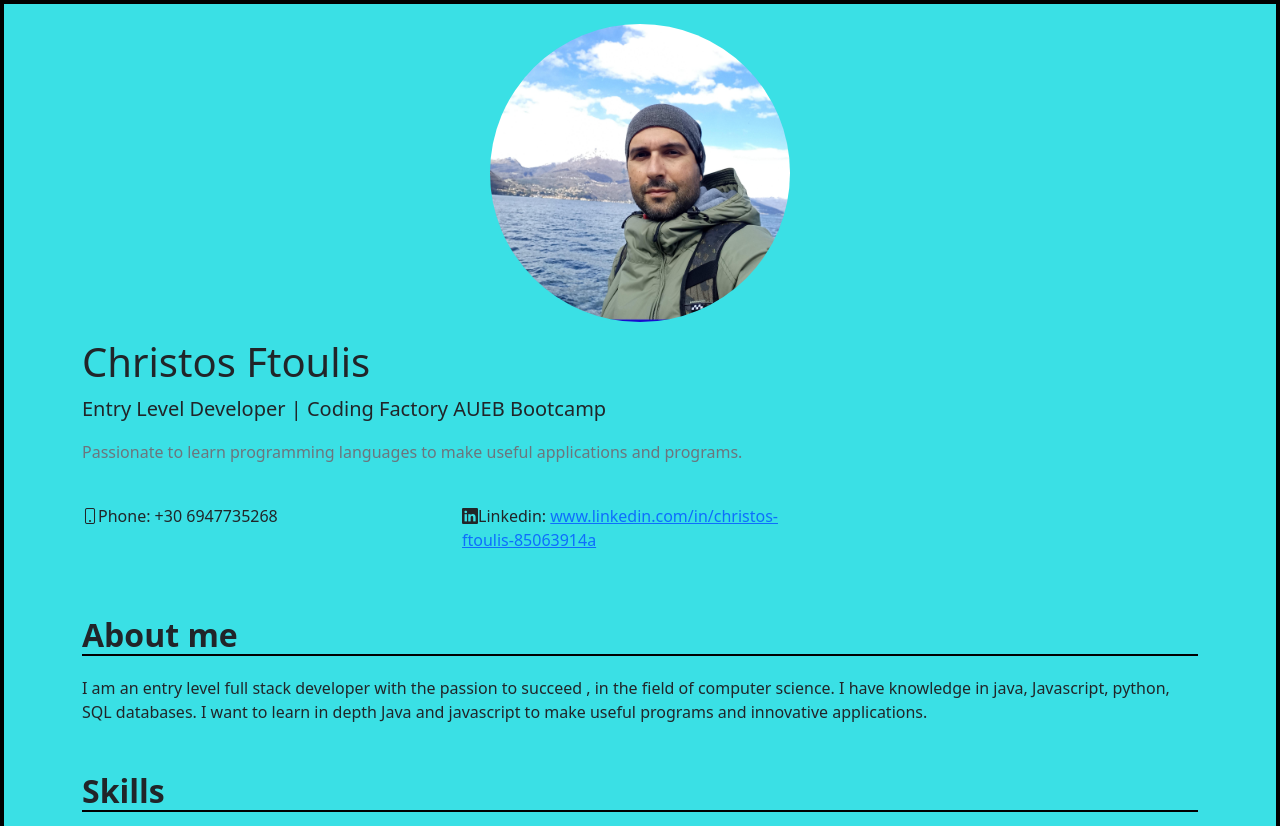
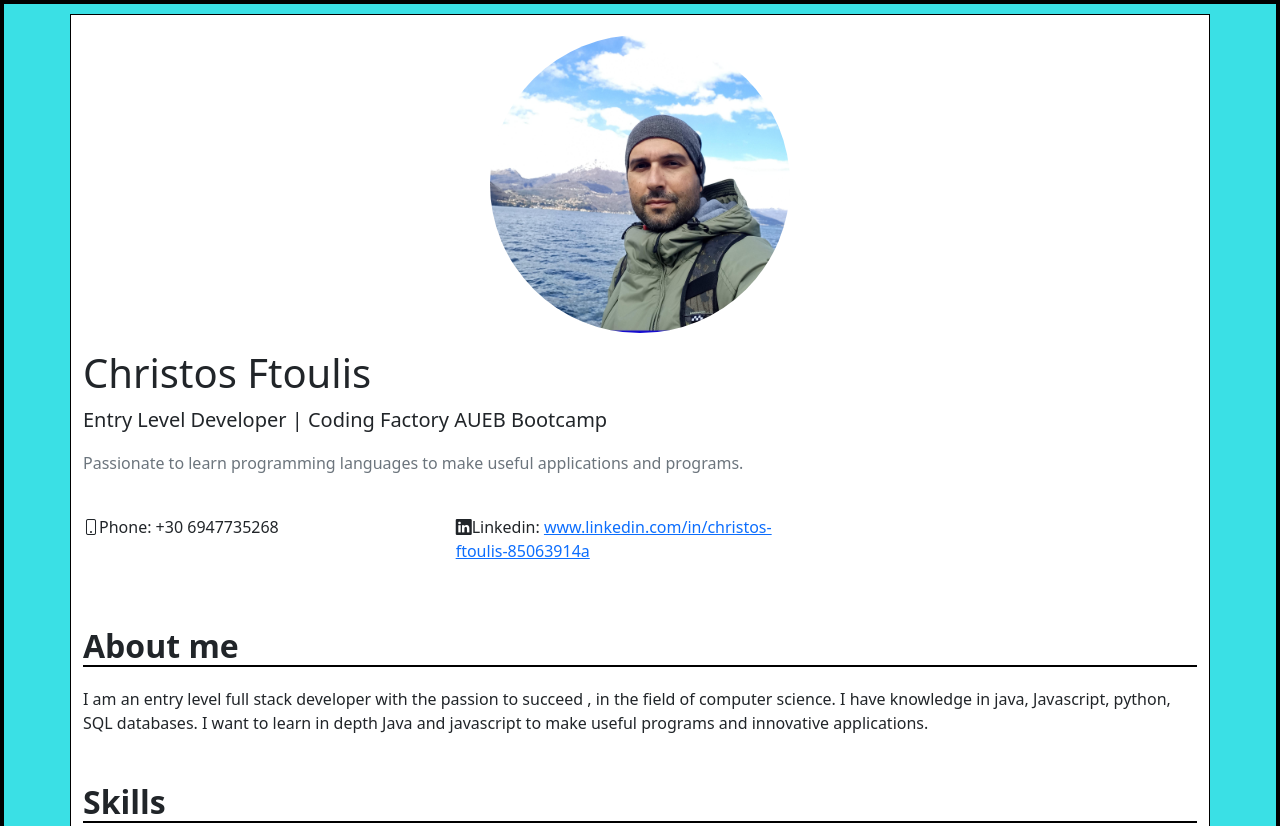
Before and after one commit to Christosft/personal-cv, a plain HTML site: page index.html in a window 1280 px wide. Shown: the top 826 px of the page. Drawn offline with nearby package versions, Linux system fonts and the light colour scheme.

Commit message:
personal resume

```diff
--- a/css/cv-webpage.css
+++ b/css/cv-webpage.css
@@ -8,8 +8,8 @@ body {
   background-color: rgb(58, 224, 229);
   border: 4px solid black;
   font-family: system-ui, -apple-system, BlinkMacSystemFont, 'Segoe UI', Roboto, Oxygen, Ubuntu, Cantarell, 'Open Sans', 'Helvetica Neue', sans-serif;
+}
 
-}
 
 .cf-profile-pic {
   margin-top: 20px;
@@ -25,3 +25,13 @@ body {
   border-bottom: 2px solid black;
   margin-bottom: 20px;
 }
+
+.cf-contact-info {
+  margin-right: 8px;
+}
+
+.con-border {
+  border: 1px solid black;
+  background-color: white;
+  margin-top: 10px;
+}
--- a/index.html
+++ b/index.html
@@ -14,7 +14,7 @@
 </head>
 
 <body>
-  <div class="container">
+  <div class="container con-border">
 
     <!-- Header Section -->
     <div class="row align-items-center mb-4">
```
Also changed, not shown: resume.txt (added).
